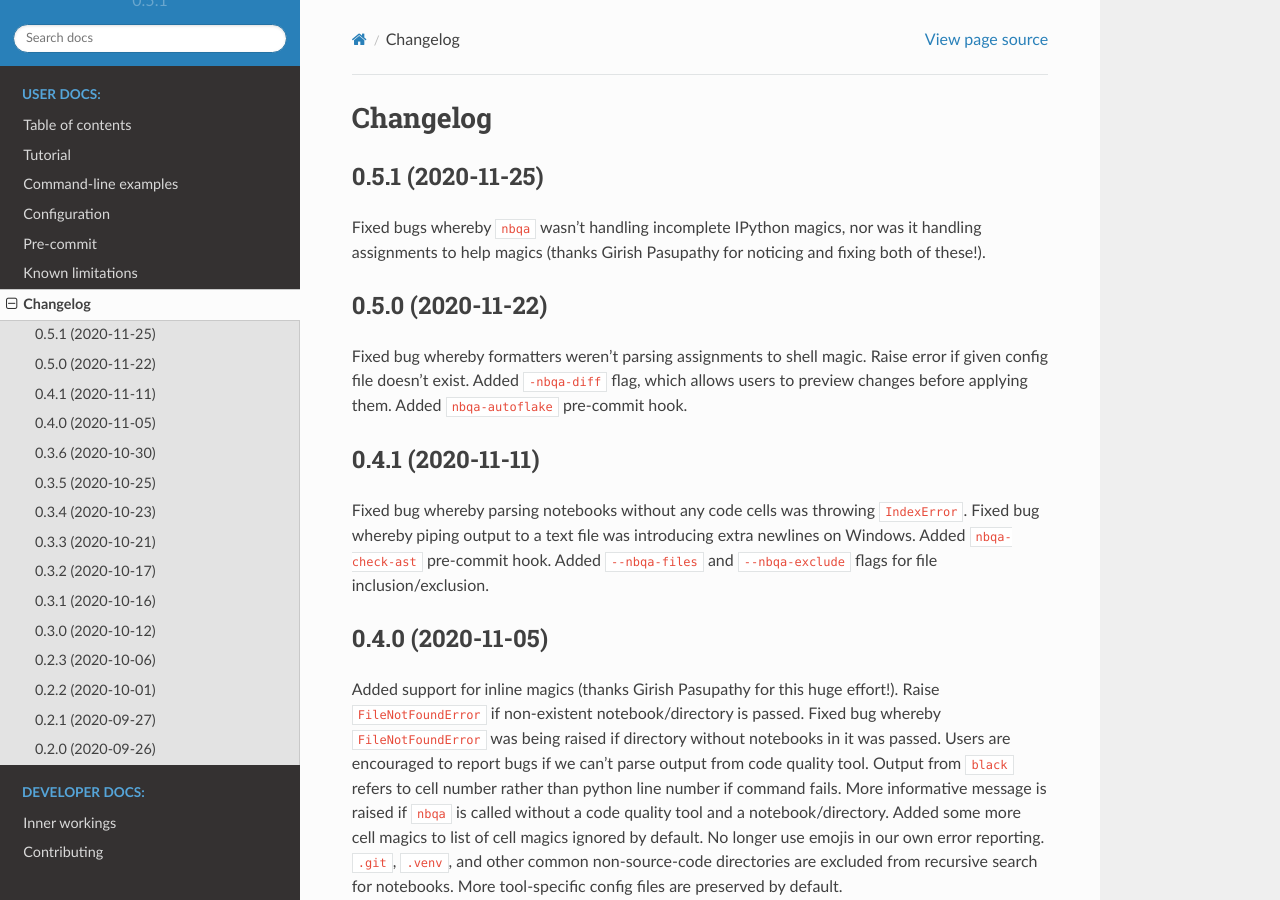
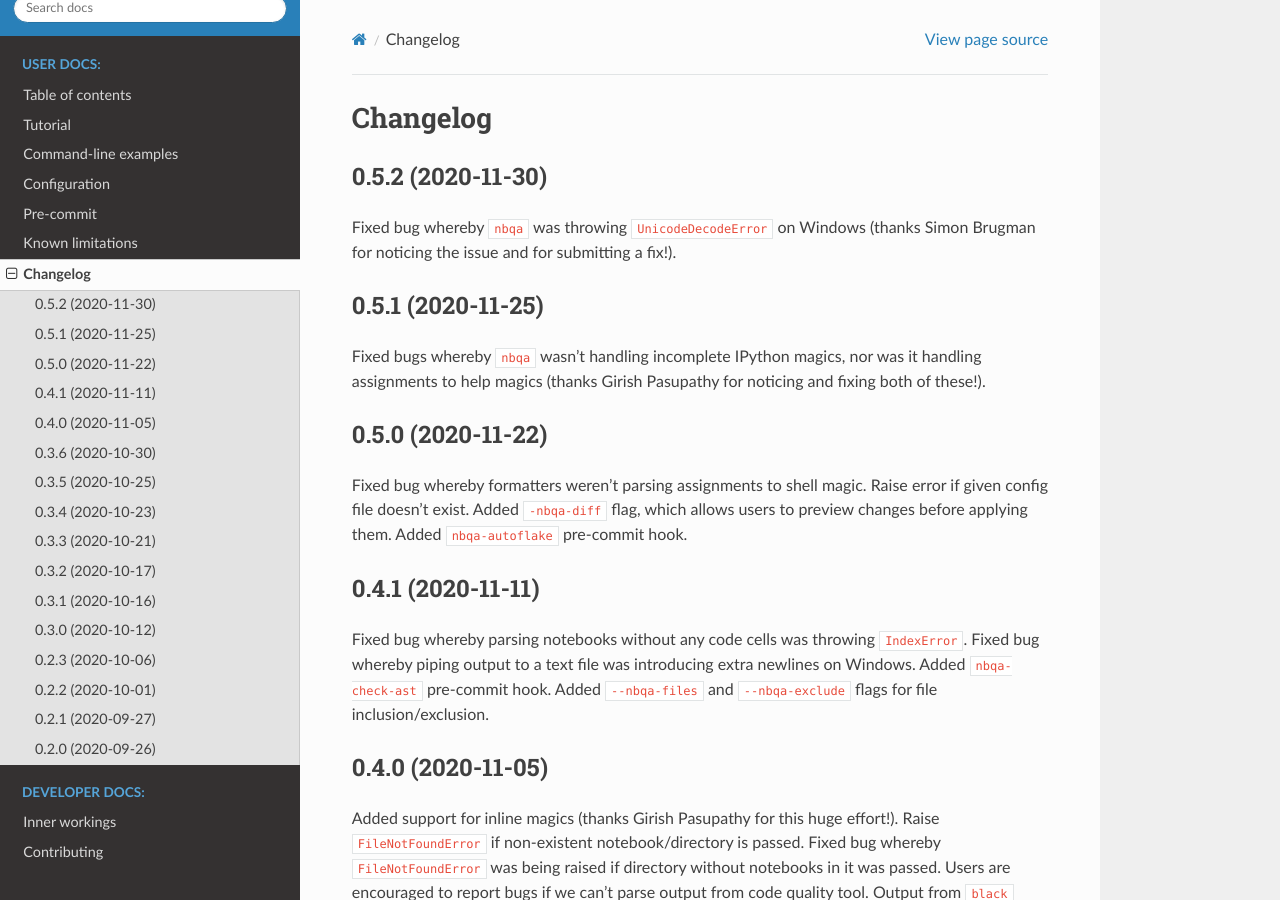
Before and after one commit to nbQA-dev/nbQA, a Sphinx documentation site: the page built from docs/history.rst, in a window 1280 px wide and 900 px high. Built offline with Sphinx 7.4.7 and the Read the Docs theme 2.0.0, drawn with Linux system fonts in a browser that asks for light colours.

Commit message:
v0.5.2 (#493)

```diff
--- a/docs/history.rst
+++ b/docs/history.rst
@@ -1,6 +1,12 @@
 =========
 Changelog
 =========
+
+0.5.2 (2020-11-30)
+------------------
+
+Fixed bug whereby ``nbqa`` was throwing ``UnicodeDecodeError`` on Windows
+(thanks Simon Brugman for noticing the issue and for submitting a fix!).
 
 0.5.1 (2020-11-25)
 ------------------
--- a/docs/pre-commit.rst
+++ b/docs/pre-commit.rst
@@ -11,7 +11,7 @@ Here's an example of what you could include in your ``.pre-commit-config.yaml``
 
     repos:
     - repo: https://github.com/nbQA-dev/nbQA
-      rev: 0.5.1
+      rev: 0.5.2
       hooks:
        - id: nbqa-black
          additional_dependencies: [black==20.8b1]
@@ -31,7 +31,7 @@ Custom hooks
 If you have your own custom tool (e.g. ``customtool``) for which we currently don't have a built-in hook, you can define your own one with: ::
 
     - repo: https://github.com/nbQA-dev/nbQA
-      rev: 0.5.1
+      rev: 0.5.2
       hooks:
         - id: nbqa
           args: [customtool]
--- a/nbqa/__init__.py
+++ b/nbqa/__init__.py
@@ -1,3 +1,3 @@
 """Attributes used by docs / packaging."""
 
-__version__ = "0.5.1"
+__version__ = "0.5.2"
```
Also changed, not shown: README.md (+1 -1 lines).
